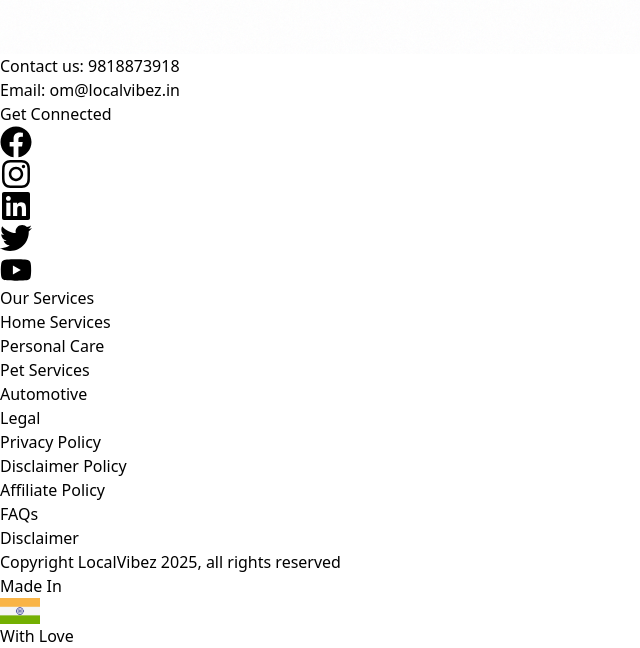
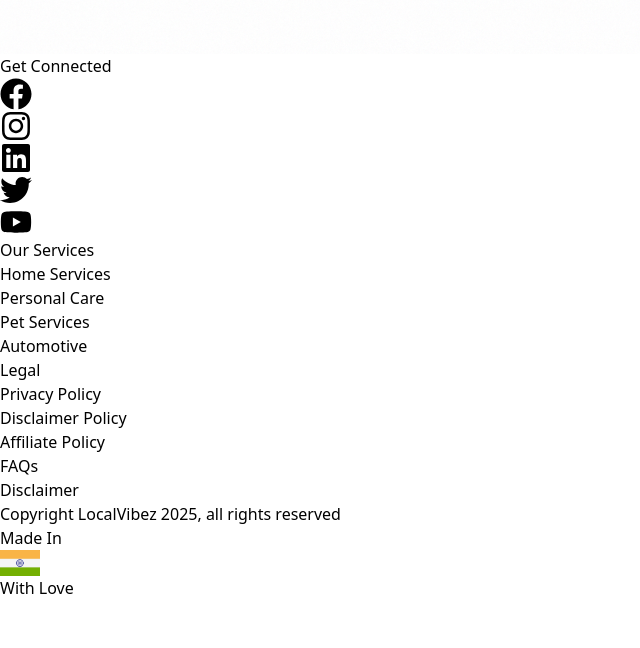
Before and after one commit to OmSharma532004/localVibez, a React (Vite) app: page / in a window 1280 px wide. Shown: the part 6132-6780 px from the top of the page, without its empty margins (0-640 px from the left). After the commit the page ends 6732 px from the top, so only its background shows below. Built offline with nearby package versions, Linux system fonts and the light colour scheme.

Commit message:
footer updated

```diff
--- a/src/Components/Footer.jsx
+++ b/src/Components/Footer.jsx
@@ -148,8 +148,8 @@ const Footer = () => {
           <div className='flex bg-zinc-900 gap-[40px] p-8 text-white items-center justify-around flex-wrap w-full'>
             <div className="flex flex-col items-center justify-center">
               <img src={logo2} alt="Logo" className='w-[200px] md:w-[500px]' />
-              <p className="text-lg mt-4">Contact us: 9818873918</p>
-              <p className="text-lg">Email: <a href="mailto:om@localvibez.in" className="text-white hover:underline">om@localvibez.in</a></p>
+              {/* <p className="text-lg mt-4">Contact us: 9818873918</p>
+              <p className="text-lg">Email: <a href="mailto:om@localvibez.in" className="text-white hover:underline">om@localvibez.in</a></p> */}
             </div>
 
             <div className="md:flex md:flex-wrap justify-around md:w-[50%] gap-[20px] px-4">
```
